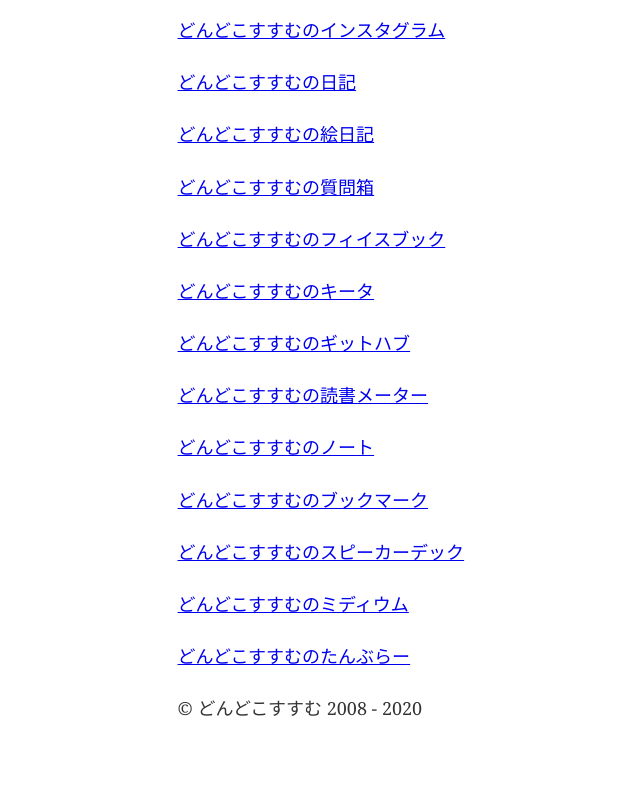
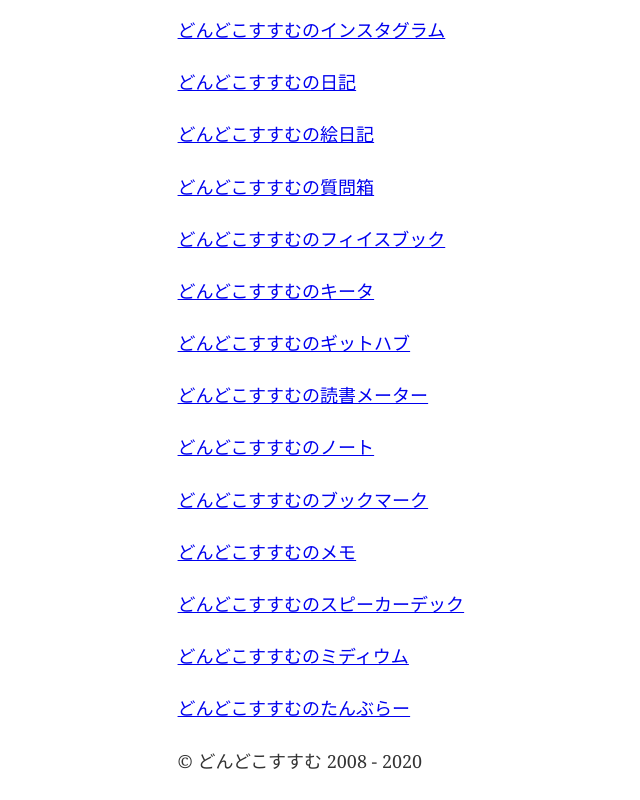
Before and after one commit to dondoko-susumu/website, a Gatsby site: page / in a window 1280 px wide. Shown: the part 607-1407 px from the top of the page, without its empty margins (2-642 px from the left). Before the commit the page ends 1355 px from the top, so only its background shows below. Built offline with nearby package versions, Linux system fonts and the light colour scheme; Gatsby itself is replaced by a stand-in of ours.

Commit message:
:sparkles: どんどこすすむのメモのリンク追加

```diff
--- a/src/pages/index.js
+++ b/src/pages/index.js
@@ -47,6 +47,9 @@
       <a href={"https://b.hatena.ne.jp/dondoko_susumu/"} target="blank">どんどこすすむのブックマーク</a>
     </p>
     <p>
+      <a href={"https://scrapbox.io/dondoko-susumu/"} target="blank">どんどこすすむのメモ</a>
+    </p>
+    <p>
       <a href={"https://speakerdeck.com/dondoko_susumu"} target="blank">どんどこすすむのスピーカーデック</a>
     </p>
     <p>
```
